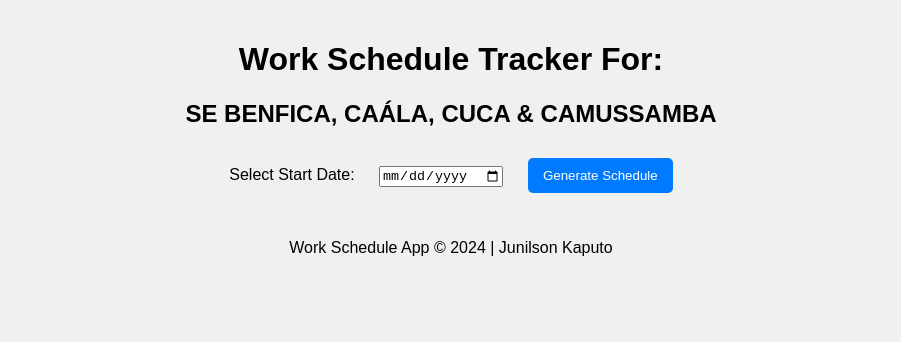
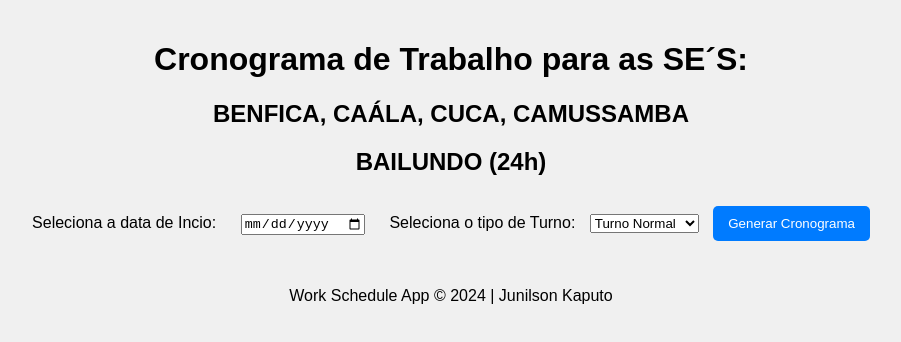
Before and after one commit to Jhunillson/schedule, a plain HTML site: page index.html in a window 1280 px wide. Shown: the whole page, without its empty margins (189-1090 px from the left). Drawn offline with Linux system fonts and the light colour scheme.

Commit message:
Update index.html

```diff
--- a/index.html
+++ b/index.html
@@ -8,20 +8,31 @@
 </head>
 <body>
     <div class="container">
-        <h1>Work Schedule Tracker For:</h1>
-        <h2>SE BENFICA, CAÁLA, CUCA & CAMUSSAMBA</h2>
-        <h3></h3>
-        <label for="startDate">Select Start Date:</label>
+        <h1>Cronograma de Trabalho para as SE´S:</h1>
+        <h2>BENFICA, CAÁLA, CUCA, CAMUSSAMBA</h2>
+       <h2> BAILUNDO (24h)</h2>
+
+
+        <label for="startDate">Seleciona a data de Incio:</label>
         <input type="date" id="startDate">
-        <button id="generateSchedule">Generate Schedule</button>
+
+        <label for="scheduleType">Seleciona o tipo de Turno:</label>
+        <select id="scheduleType">
+            <option value="normal"> Turno Normal </option>
+            <option value="24hour">Turno/24-Hora</option>
+        </select>
+
+        <button id="generateSchedule">Generar Cronograma</button>
 
         <div id="schedule">
             <!-- Schedule will be dynamically generated here -->
         </div>
     </div>
+
     <footer>
         <p>Work Schedule App &copy; 2024 | Junilson Kaputo</p>
     </footer>
+
     <script src="script.js"></script>
 </body>
 </html>
```
